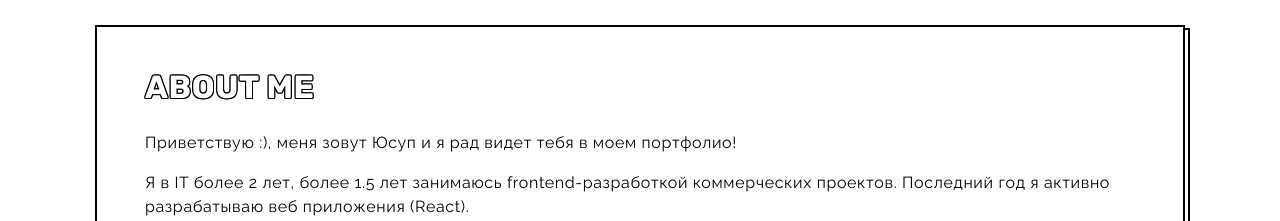
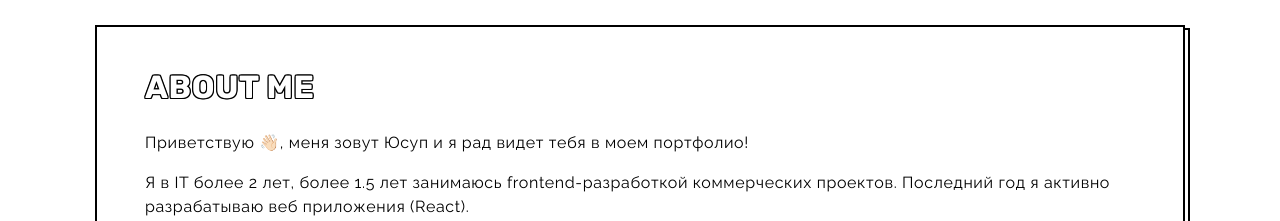
Before and after one commit to dk-dev10/portfolio, a React (Vite) app: page / in a window 1280 px wide. Shown: the part 1000-1221 px from the top of the page. Built offline with nearby package versions, Linux system fonts and the light colour scheme.

Commit message:
refact: symbol

```diff
--- a/src/data/about.ts
+++ b/src/data/about.ts
@@ -26,7 +26,7 @@ type TExperience = {
 
 export const aboutData: IAboutData = {
   text: [
-    'Приветствую :), меня зовут Юсуп и я рад видет тебя в моем портфолио!',
+    'Приветствую 👋🏻, меня зовут Юсуп и я рад видет тебя в моем портфолио!',
     `Я в IT более 2 лет, более 1.5 лет занимаюсь frontend-разработкой коммерческих проектов.
     Последний год я активно разрабатываю веб приложения (React).`,
     `За все это время я успел поработать самостоятельно в качестве фрилансера и
--- a/src/pages/Section/About/About.tsx
+++ b/src/pages/Section/About/About.tsx
@@ -15,7 +15,10 @@ const About = () => {
             <h2 className='section__title text-border'>about me</h2>
             <div className='about__description'>
               {aboutData.text.map((text, i) => (
-                <p key={i + 1 ** i}>{text}</p>
+                <p
+                  dangerouslySetInnerHTML={{ __html: text }}
+                  key={i + 1 ** i}
+                />
               ))}
 
               <Show>
```
